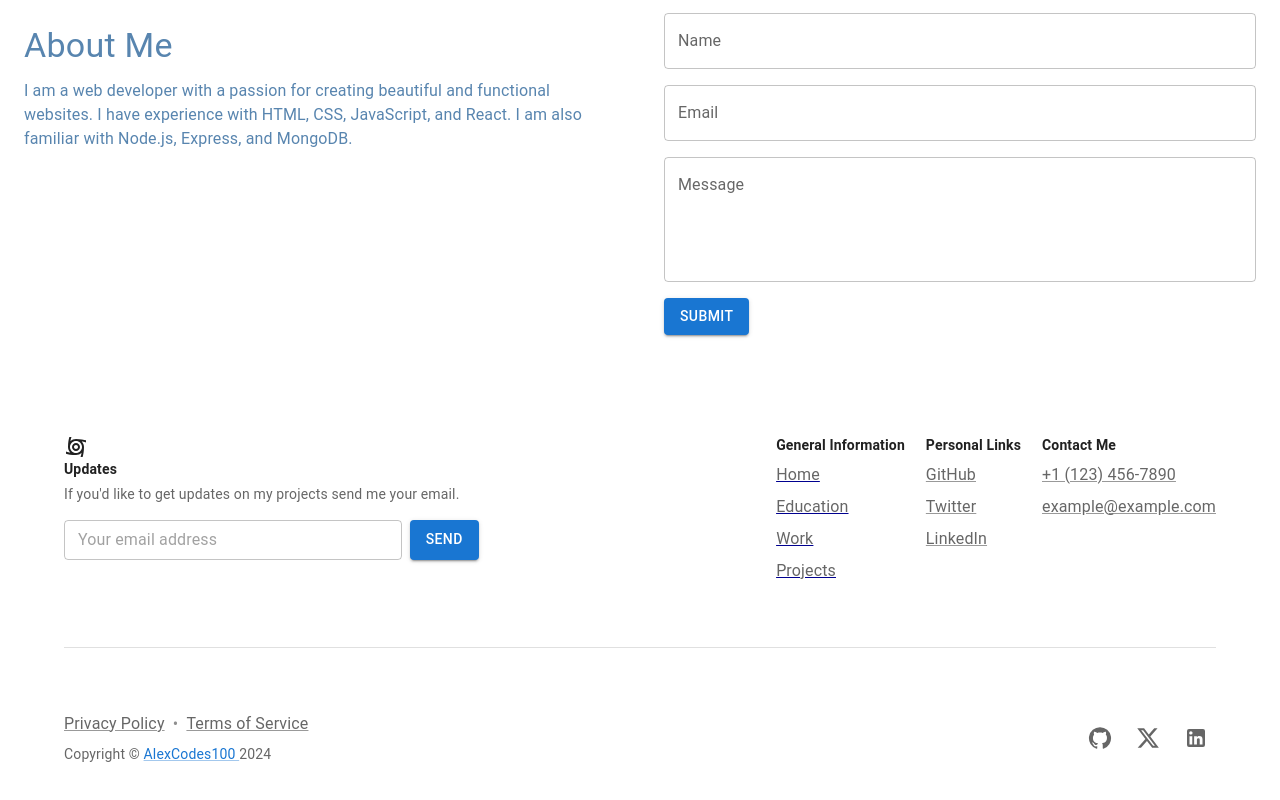
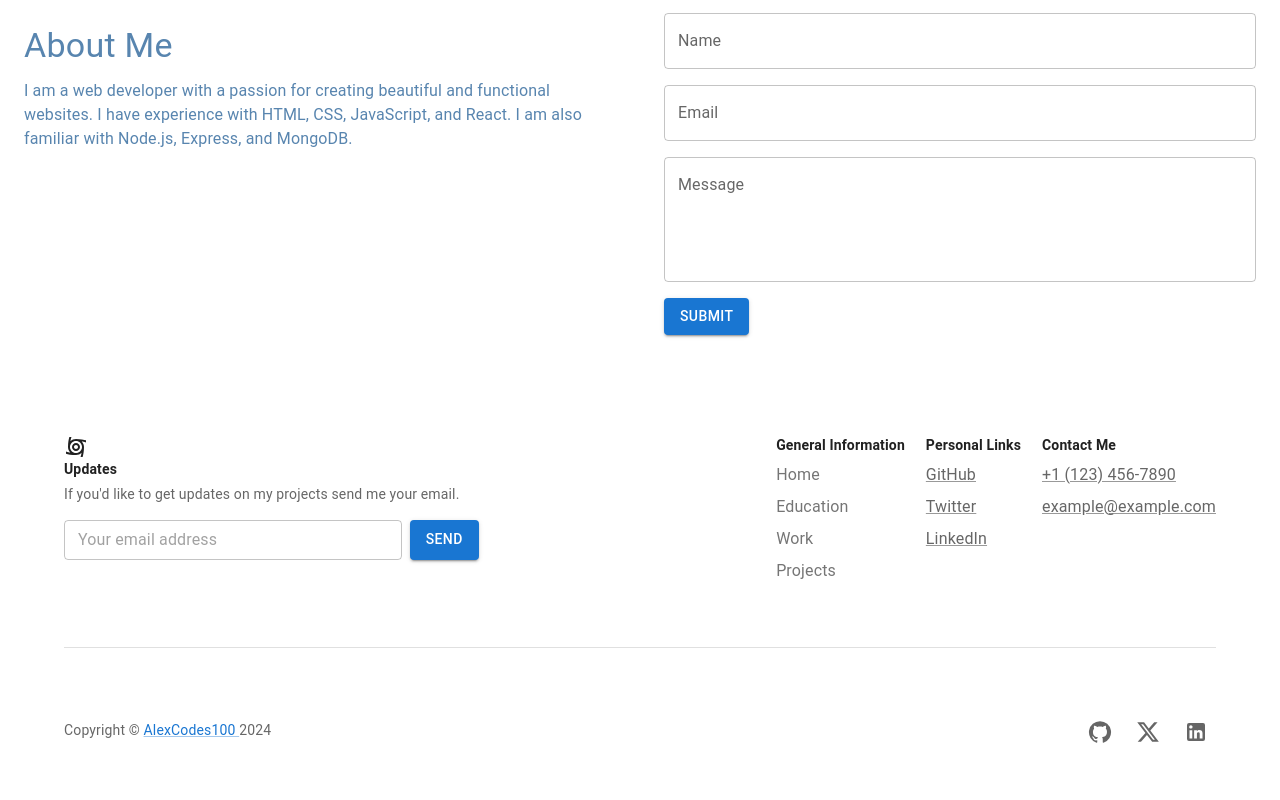
Before and after one commit to AlexCodes100/portfolio, a React (Create React App) app: page / in a window 1280 px wide. Shown: the part 449-1249 px from the top of the page. Built offline with nearby package versions, Linux system fonts and the light colour scheme.

Commit message:
footer changes

```diff
--- a/src/components/Footer.js
+++ b/src/components/Footer.js
@@ -98,17 +98,17 @@ export default function Footer() {
           <Typography variant="body2" fontWeight={600}>
             General Information
           </Typography>
-          <RouterLink to="/">
-            <Link color="text.secondary">Home</Link>
+          <RouterLink to="/" style={{ color: 'rgba(0, 0, 0, 0.54)', textDecoration: 'none' }}>
+            Home
           </RouterLink>
-          <RouterLink to="/education">
-            <Link color="text.secondary">Education</Link>
+          <RouterLink to="/education" style={{ color: 'rgba(0, 0, 0, 0.54)', textDecoration: 'none' }}>
+            Education
           </RouterLink>
-          <RouterLink to="/work">
-            <Link color="text.secondary">Work</Link>
+          <RouterLink to="/work" style={{ color: 'rgba(0, 0, 0, 0.54)', textDecoration: 'none' }}>
+            Work
           </RouterLink>
-          <RouterLink to="/projects">
-            <Link color="text.secondary">Projects</Link>
+          <RouterLink to="/projects" style={{ color: 'rgba(0, 0, 0, 0.54)', textDecoration: 'none' }}>
+            Projects
           </RouterLink>
         </Box>
         <Box
@@ -163,15 +163,6 @@ export default function Footer() {
         }}
       >
         <div>
-          <Link color="text.secondary" to="/">
-            Privacy Policy
-          </Link>
-          <Typography display="inline" sx={{ mx: 0.5, opacity: 0.5 }}>
-            &nbsp;•&nbsp;
-          </Typography>
-          <Link color="text.secondary" to="/">
-            Terms of Service
-          </Link>
           <Copyright />
         </div>
         <Stack
```
